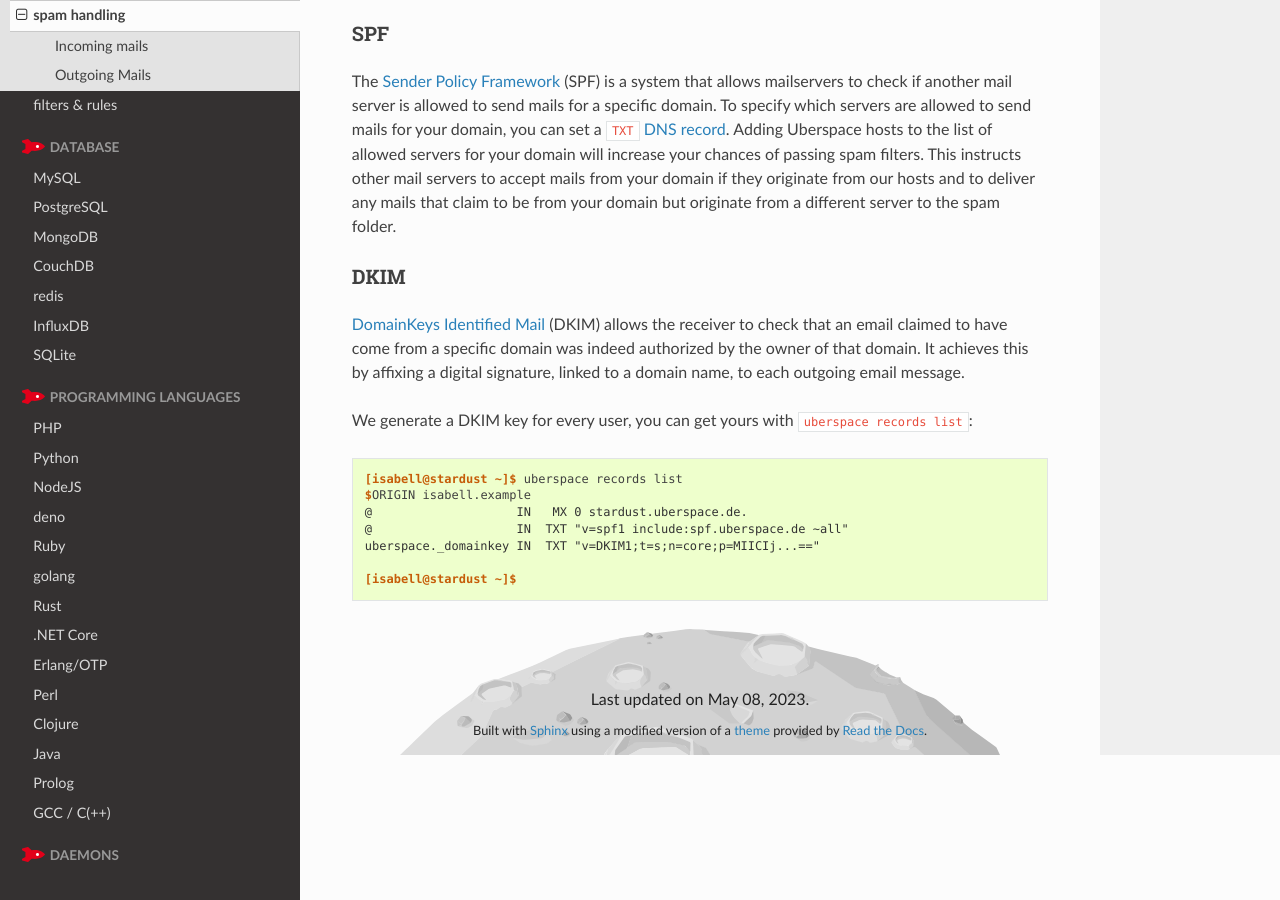
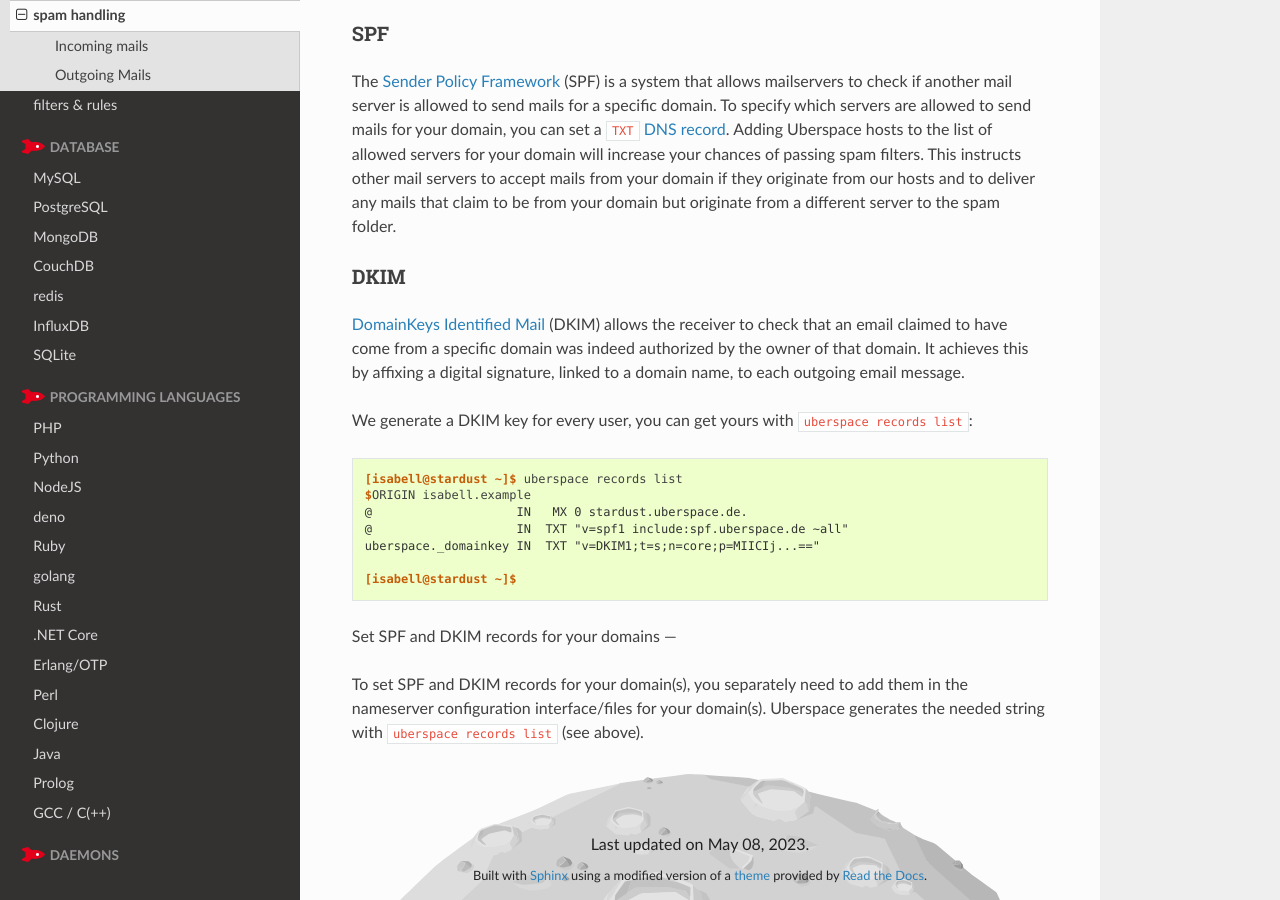
Before and after one commit to Uberspace/manual, a Sphinx documentation site: the page built from source/mail-spam.rst, in a window 1280 px wide and 900 px high, scrolled down 1393 px. Built offline with Sphinx 7.4.7 and the Read the Docs theme 2.0.0, drawn with Linux system fonts in a browser that asks for light colours.

Commit message:
Update mail-spam.rst: Setting SPF and DKIM records

```diff
--- a/source/mail-spam.rst
+++ b/source/mail-spam.rst
@@ -66,3 +66,9 @@ We generate a DKIM key for every user, you can get yours with ``uberspace record
   uberspace._domainkey IN  TXT "v=DKIM1;t=s;n=core;p=MIICIj...=="
 
   [isabell@stardust ~]$
+
+Set SPF and DKIM records for your domains
+---
+
+To set SPF and DKIM records for your domain(s), you separately need to add them in the nameserver configuration interface/files for your domain(s).
+Uberspace generates the needed string with ``uberspace records list`` (see above).
```
